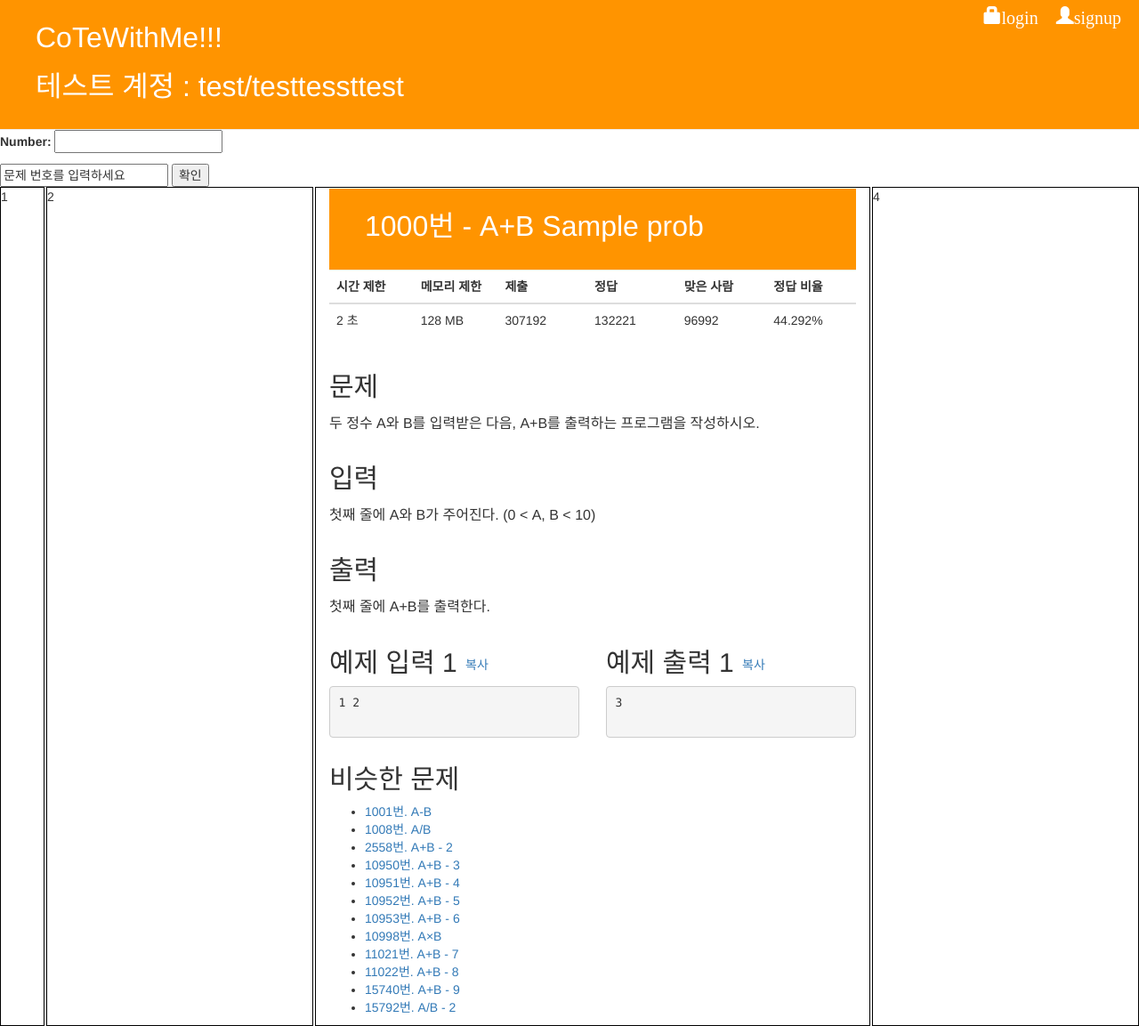
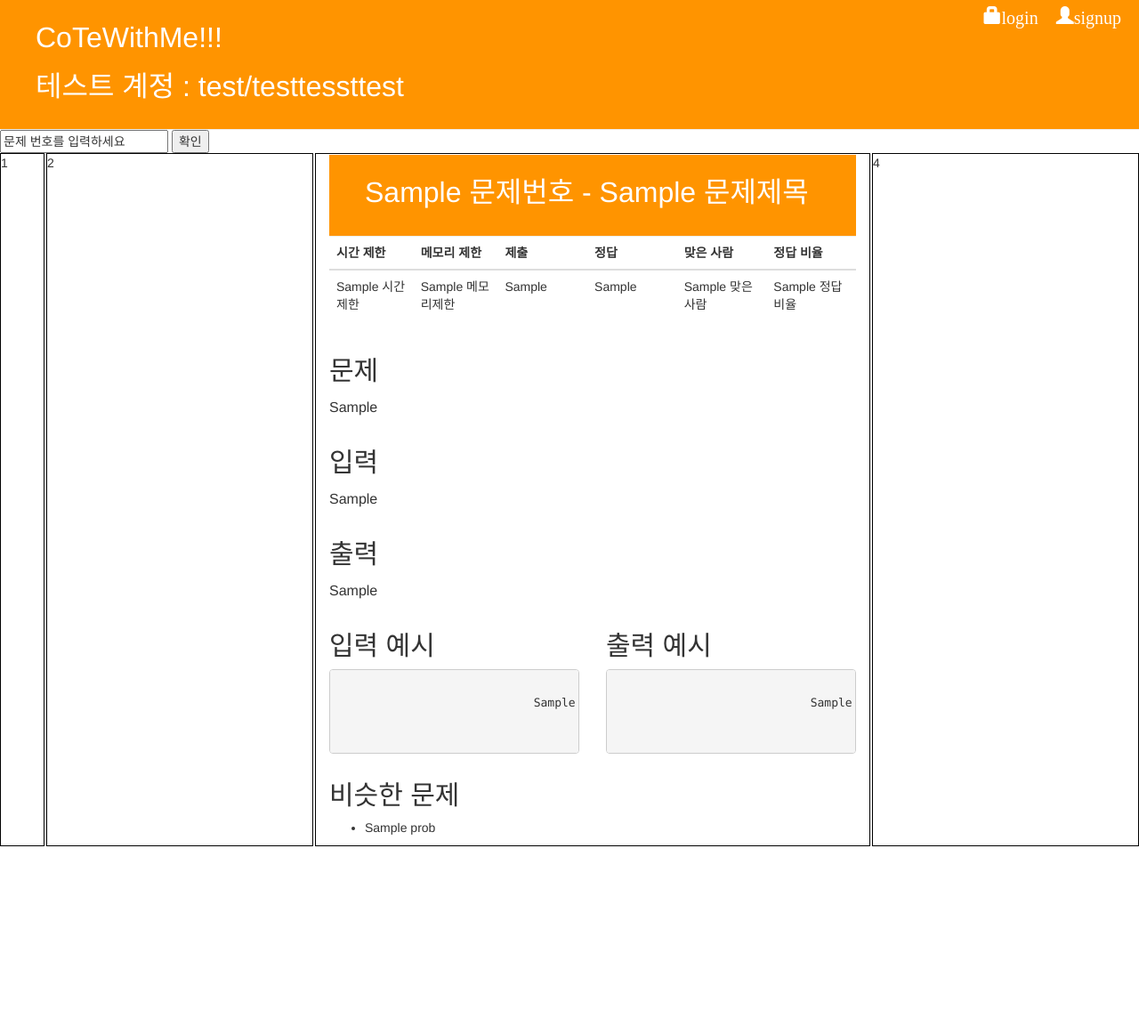
Before and after one commit to jungyr24/project, a Django app: template board/templates/board/test.html in a window 1280 px wide. Shown: the whole page at 89% size. After the commit the page ends 951 px from the top, so only its background shows below. Run offline with Django 3.2, Linux system fonts and the light colour scheme; the template is opened without the code that fills it: values that come from a table or form of the project are taken from there, most other values are stand-ins (such as "Sample title", 1, 10 or a date in 2020); parts of the project's set-up code (start-up, migrations or seed data) failed here and were passed over; some libraries are stand-ins or nearby versions.

Commit message:
문제 번호 입력하면 문제 페이지로 이동

```diff
--- a/board/forms.py
+++ /dev/null
@@ -1,13 +0,0 @@
-from django import forms
-
-
-
-class ProblemInputForm(forms.Form):
-    number = forms.IntegerField(validators=[]) #TODO
-
-    def is_integer_validator(self):
-        data = self.cleaned_data['number']
-
-        if type(data) is not int:
-            raise forms.ValidationError('숫자만 입력해주세요.')
-        return data
--- a/board/templates/board/base.html
+++ b/board/templates/board/base.html
@@ -30,11 +30,9 @@
     </div>
 </div>
 <div>
-    <form method="post">
-        {% csrf_token %}
-        {{ form.as_p }}
-        <input type="text" value="문제 번호를 입력하세요" onfocus="this.value=''">
-        <button type="submit">확인</button>
+    <form action="/prob-num/" method="get">
+        <input type="text" name="q" value="문제 번호를 입력하세요" onfocus="this.value=''">
+        <input type="submit" value="확인">
     </form>
 </div>
 
--- a/board/templates/board/test.html
+++ b/board/templates/board/test.html
@@ -1,5 +1,6 @@
 {% extends 'board/base.html' %}
 {% block content %}
+
     <div class="col-md-12">
         <div id="result_log"></div>
     </div>
@@ -7,10 +8,9 @@
     <div class="col-md-12">
         <div class="page-header">
             <h1>
-            <span class="printable">1000번 - </span><span id="problem_title">A+B</span>
-            {% for prob in problem %}
-            {{ prob }}
-            {% endfor %}
+                <span class="printable">{{ problem.문제번호 }} - </span>
+                <span id="problem_title">{{ problem.문제제목 }}</span>
+
             </h1>
         </div>
     </div>
@@ -29,12 +29,12 @@
                 </thead>
                 <tbody>
                     <tr>
-                    <td>2 초</td>
-                    <td>128 MB</td>
-                    <td>307192</td>
-                    <td>132221</td>
-                    <td>96992</td>
-                    <td>44.292%</td>
+                        <td>{{ problem.시간제한 }}</td>
+                        <td>{{ problem.메모리제한 }}</td>
+                        <td>{{ problem.제출 }}</td>
+                        <td>{{ problem.정답 }}</td>
+                        <td>{{ problem.맞은사람 }}</td>
+                        <td>{{ problem.정답비율 }}</td>
                     </tr>
                 </tbody>
             </table>
@@ -46,7 +46,7 @@
                 <h2>문제</h2>
             </div>
             <div id="problem_description" style="font-size:medium; line-height:30px;">
-            <p>두 정수 A와 B를 입력받은 다음, A+B를 출력하는 프로그램을 작성하시오.</p>
+                <p>{{ problem.문제 }}</p>
             </div>
         </section>
     </div>
@@ -56,7 +56,7 @@
                 <h2>입력</h2>
             </div>
             <div id="problem_input" style="font-size:medium; line-height:30px;">
-            <p>첫째 줄에 A와 B가 주어진다. (0 &lt; A, B &lt; 10)</p>
+                <p>{{ problem.입력 }}</p>
             </div>
         </section>
     </div>
@@ -66,63 +66,64 @@
                 <h2>출력</h2>
             </div>
             <div id="problem_output" style="font-size:medium; line-height:30px;">
-            <p>첫째 줄에 A+B를 출력한다.</p>
+                <p>{{ problem.출력 }}</p>
             </div>
         </section>
     </div>
-<div class="col-md-12">
-    <section id="limit" style="display:none;">
-        <div class="headline">
-            <h2>제한</h2>
-        </div>
-        <div id="problem_limit" style="font-size:medium; line-height:30px;">
-        </div>
-    </section>
-</div>
+    <!--<div class="col-md-12">-->
+    <!--    <section id="limit" style="display:none;">-->
+    <!--        <div class="headline">-->
+    <!--            <h2>제한</h2>-->
+    <!--        </div>-->
+    <!--        <div id="problem_limit" style="font-size:medium; line-height:30px;">-->
+    <!--        </div>-->
+    <!--    </section>-->
+    <!--</div>-->
+
+
     <div class="col-md-12">
         <div class="row">
             <div class="col-md-6">
                 <section id="sampleinput1">
                     <div class="headline">
-                    <h2>예제 입력 1
-                        <button class="btn btn-link copy-button" data-clipboard-target="#sample-input-1" style="padding: 0px;" type="button">복사</button>
-                    </h2>
+                        <h2>입력 예시</h2>
                     </div>
-                <pre class="sampledata" id="sample-input-1">1 2
+
+                    <pre class="sampledata" id="sample-input-1">
+                        {% for prob in problem.입력예시 %}
+                            {{ prob }}
+                        {% endfor %}
                     </pre>
+
                 </section>
             </div>
             <div class="col-md-6">
                 <section id="sampleoutput1">
                     <div class="headline">
-                    <h2>예제 출력 1
-                        <button class="btn btn-link copy-button" data-clipboard-target="#sample-output-1" style="padding: 0px;" type="button">복사</button>
-                    </h2>
+                        <h2>출력 예시</h2>
                     </div>
-                <pre class="sampledata" id="sample-output-1">3
+                    <pre class="sampledata" id="sample-output-1">
+                         {% for prob in problem.출력예시 %}
+                            {{ prob }}
+                        {% endfor %}
                     </pre>
                 </section>
             </div>
         </div>
     </div>
+
+
     <div class="col-md-12">
         <section id="problem_association">
             <div class="headline">
                 <h2>비슷한 문제</h2>
             </div>
             <ul>
-            <li><a href="/problem/1001">1001번. A-B</a></li>
-            <li><a href="/problem/1008">1008번. A/B</a></li>
-            <li><a href="/problem/2558">2558번. A+B - 2</a></li>
-            <li><a href="/problem/10950">10950번. A+B - 3</a></li>
-            <li><a href="/problem/10951">10951번. A+B - 4</a></li>
-            <li><a href="/problem/10952">10952번. A+B - 5</a></li>
-            <li><a href="/problem/10953">10953번. A+B - 6</a></li>
-            <li><a href="/problem/10998">10998번. A×B</a></li>
-            <li><a href="/problem/11021">11021번. A+B - 7</a></li>
-            <li><a href="/problem/11022">11022번. A+B - 8</a></li>
-            <li><a href="/problem/15740">15740번. A+B - 9</a></li>
-            <li><a href="/problem/15792">15792번. A/B - 2</a></li>
+                 {% for prob in problem.비슷한문제 %}
+                    <li>
+                        {{ prob }}
+                    </li>
+                {% endfor %}
             </ul>
         </section>
     </div>
--- a/board/urls.py
+++ b/board/urls.py
@@ -7,11 +7,9 @@ urlpatterns = [
     # ''는 아무것도 없는 것을 의미함 즉 localhost:8000 여기를 의미함
     path('', views.main_page, name='main_page'),
 
-    path('<ink:number>/prob/', views.prob_page, name='prob_page'),
+    path('prob-num/', views.get_prob_number, name='get_prob_number'),
 
-    # path('prob/', views.new_number, name='new_number')
-
-    # path('tab/', views.tab_page, name='tab_page'),
+    path('tab/', views.tab_page, name='tab_page'),
 
 
 
```
Also changed, not shown: board/scraping.py (deleted, +0 -53 lines), board/views.py (+63 -18 lines), db.sqlite3. Lines whose indentation alone changed are shown as unchanged.
